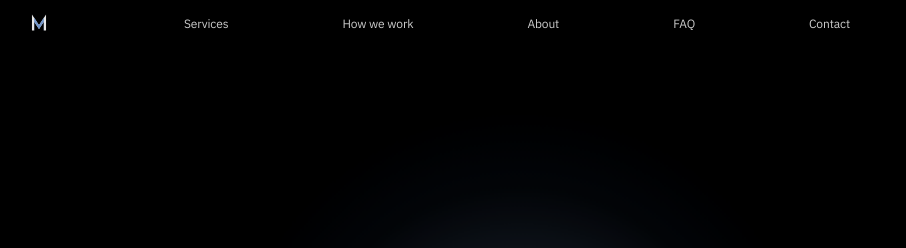
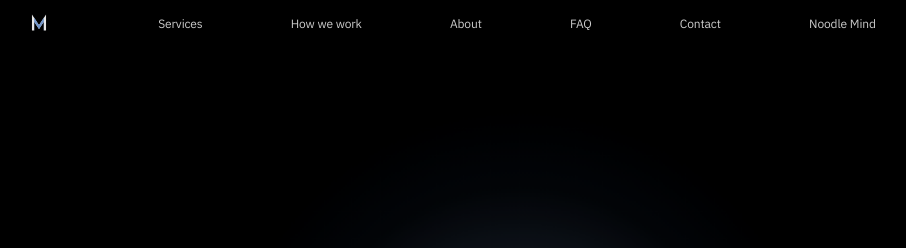
Before and after one commit to Logankenney/MentasVeritas, a plain HTML site: page index.html in a window 1280 px wide. Shown: the top 248 px of the page, without its empty margins (120-1026 px from the left). Drawn offline with Linux system fonts and the light colour scheme.

Commit message:
Add Noodle Mind link to the header navigation (#17)
* Add a Noodle link to the header

Co-Authored-By: Claude Fable 5.1 <noreply@anthropic.com>
Claude-Session: https://claude.ai/code/session_01PfbBYQxbYVVWJ7QWH7wyRG

* Header link text: Noodle Mind

Co-Authored-By: Claude Fable 5.1 <noreply@anthropic.com>
Claude-Session: https://claude.ai/code/session_01PfbBYQxbYVVWJ7QWH7wyRG

---------

Co-authored-by: Claude <noreply@anthropic.com>

```diff
--- a/index.html
+++ b/index.html
@@ -212,6 +212,7 @@
       <a href="#about">About</a>
       <a href="#faq">FAQ</a>
       <a href="#contact">Contact</a>
+      <a href="https://logankenney.github.io/Noodle/" rel="noopener">Noodle Mind</a>
     </nav>
     <span class="hdr-spacer" aria-hidden="true"></span>
   </div>
```
